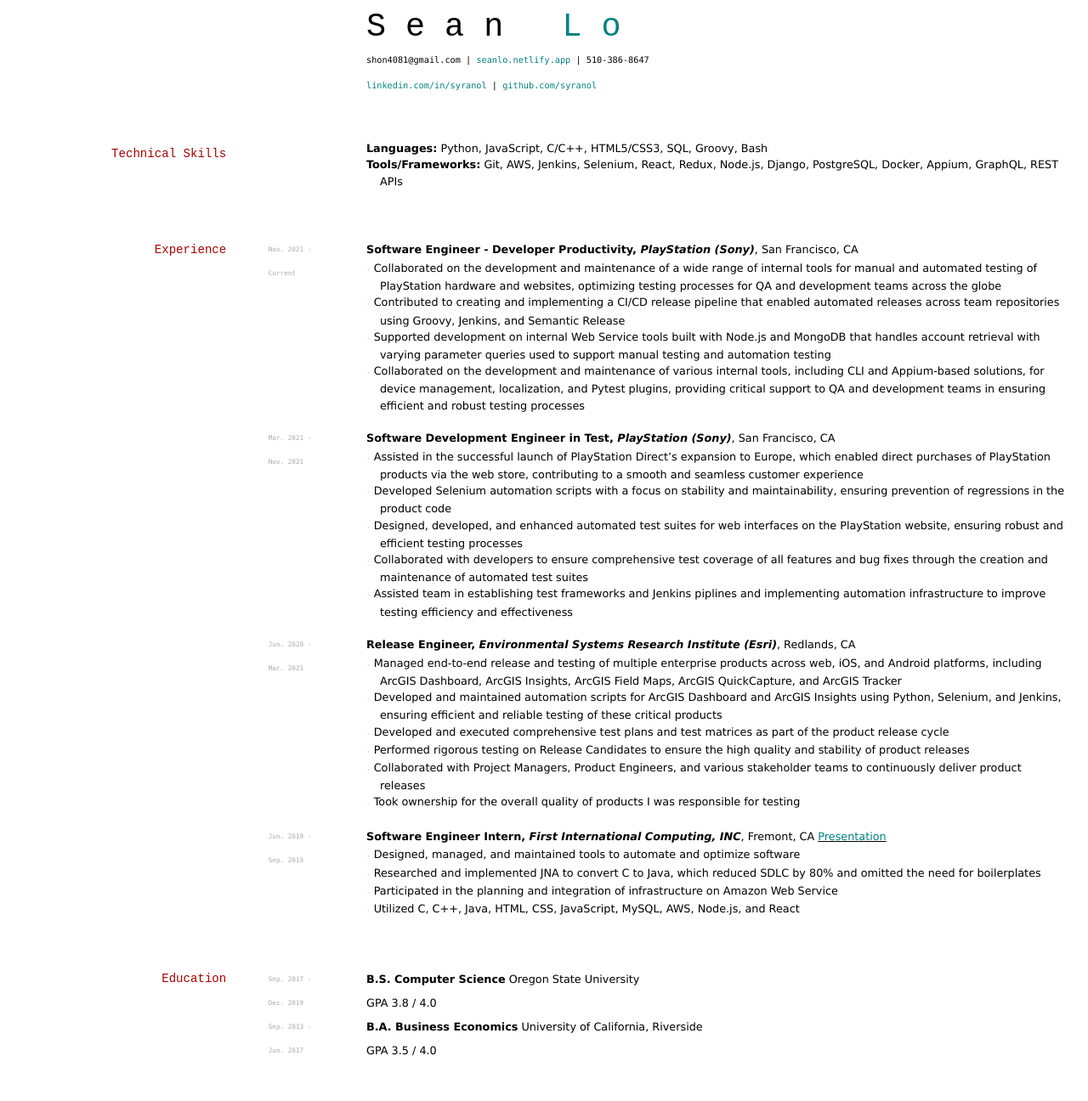
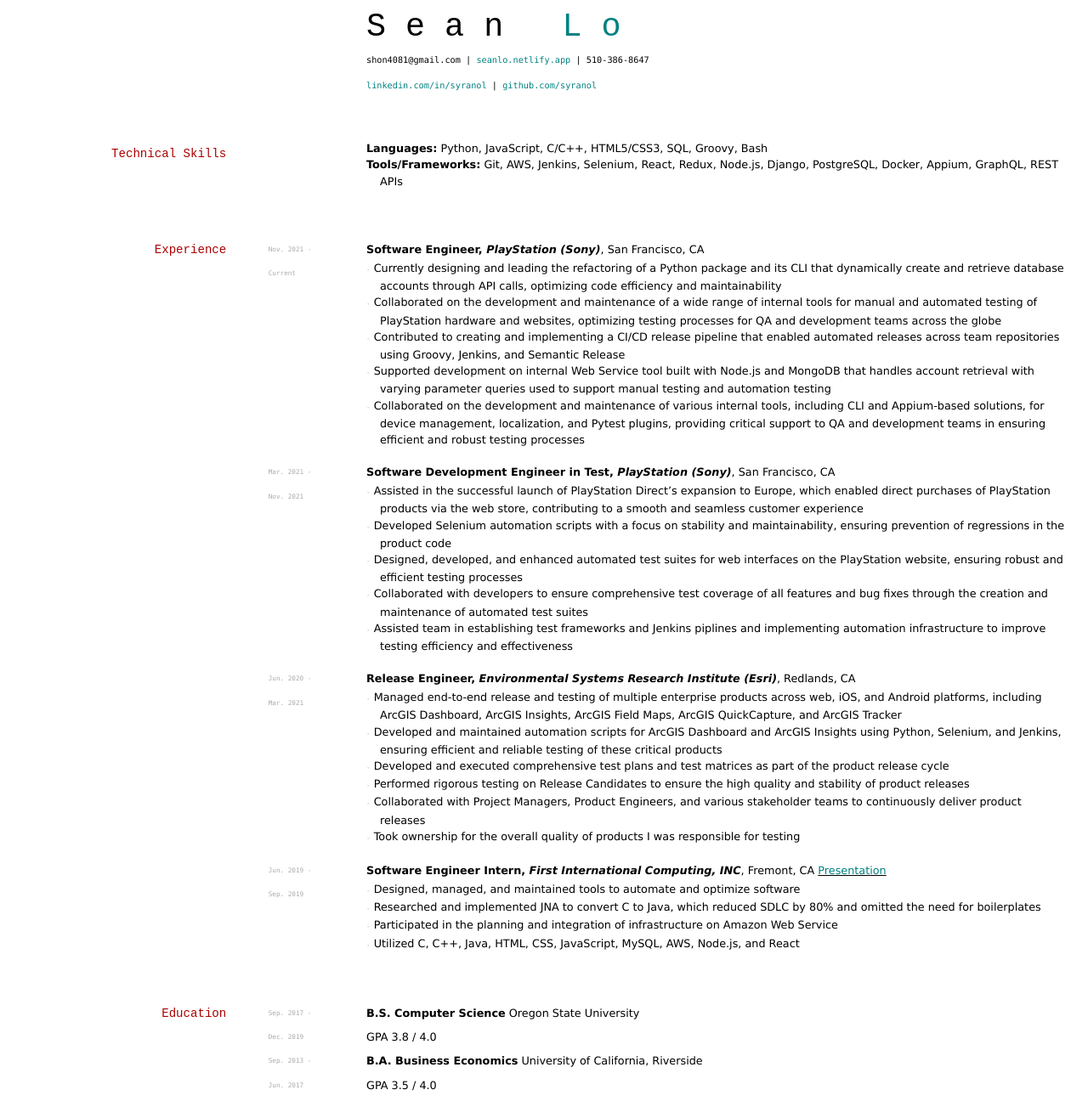
Before and after one commit to elipapa/markdown-cv, a Jekyll site: the page built from index.md, in a window 1280 px wide. Shown: the whole page at 85% size. Built offline with Jekyll 4.4.1, drawn with Linux system fonts in a browser that asks for light colours; before the commit the page ends 1255 px from its top, so only the background shows below that.

Commit message:
Update index.md

```diff
--- a/index.md
+++ b/index.md
@@ -23,12 +23,14 @@
 ## Experience
 
 `Nov. 2021 -`
-__Software Engineer - Developer Productivity, *PlayStation (Sony)*__, San Francisco, CA
+__Software Engineer, *PlayStation (Sony)*__, San Francisco, CA
 
 `Current`
+
+- `-` Currently designing and leading the refactoring of a Python package and its CLI that dynamically create and retrieve database accounts through API calls, optimizing code efficiency and maintainability
 - `-` Collaborated on the development and maintenance of a wide range of internal tools for manual and automated testing of PlayStation hardware and  websites, optimizing testing processes for QA and development teams across the globe
 - `-` Contributed to creating and implementing a CI/CD release pipeline that enabled automated releases across team repositories using Groovy, Jenkins, and Semantic Release
-- `-` Supported development on internal Web Service tools built with Node.js and MongoDB that handles account retrieval with varying parameter queries used to support manual testing and automation testing
+- `-` Supported development on internal Web Service tool built with Node.js and MongoDB that handles account retrieval with varying parameter queries used to support manual testing and automation testing
 - `-` Collaborated on the development and maintenance of various internal tools, including CLI and Appium-based solutions, for device management, localization, and Pytest plugins, providing critical support to QA and development teams in ensuring efficient and robust testing processes
 
 
```
